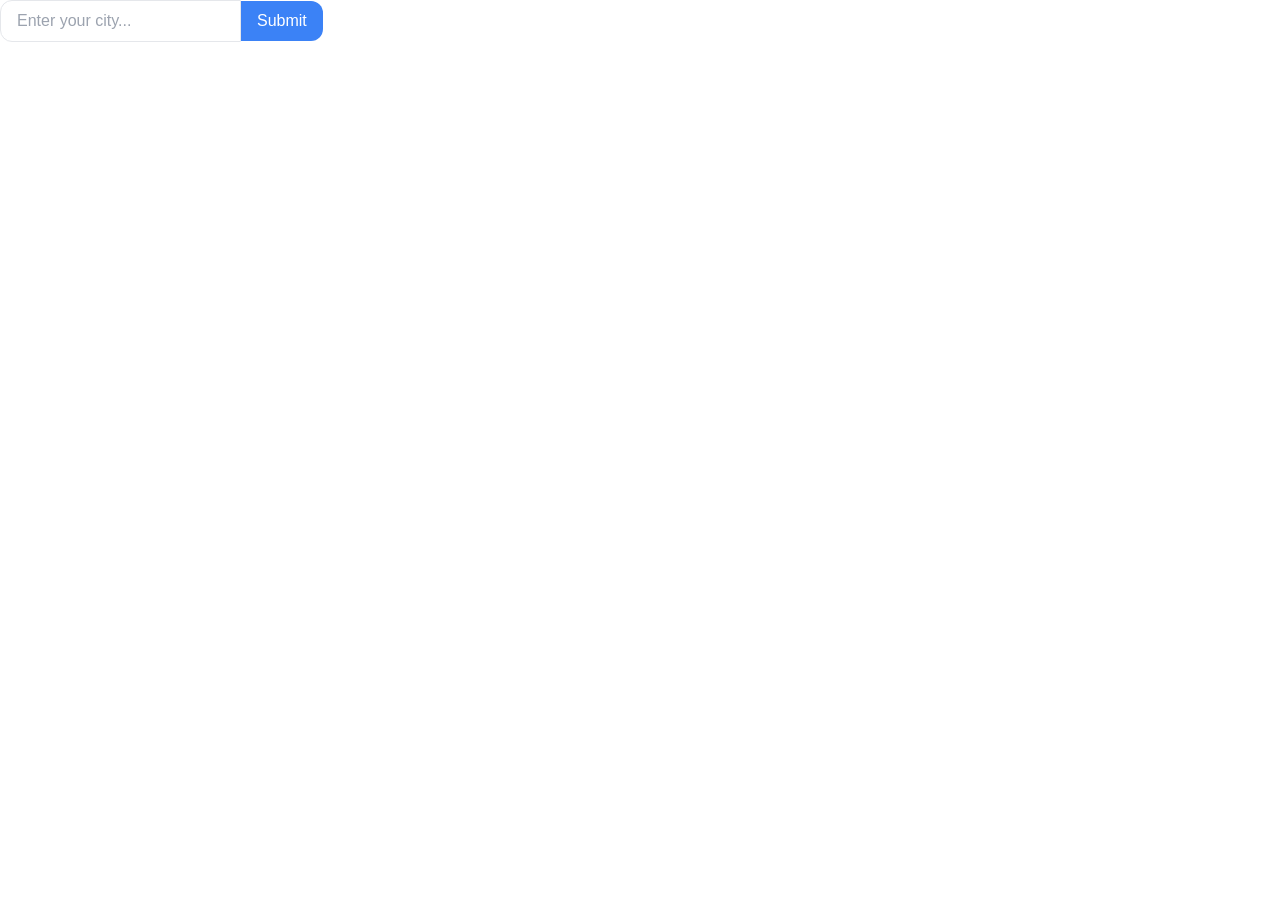
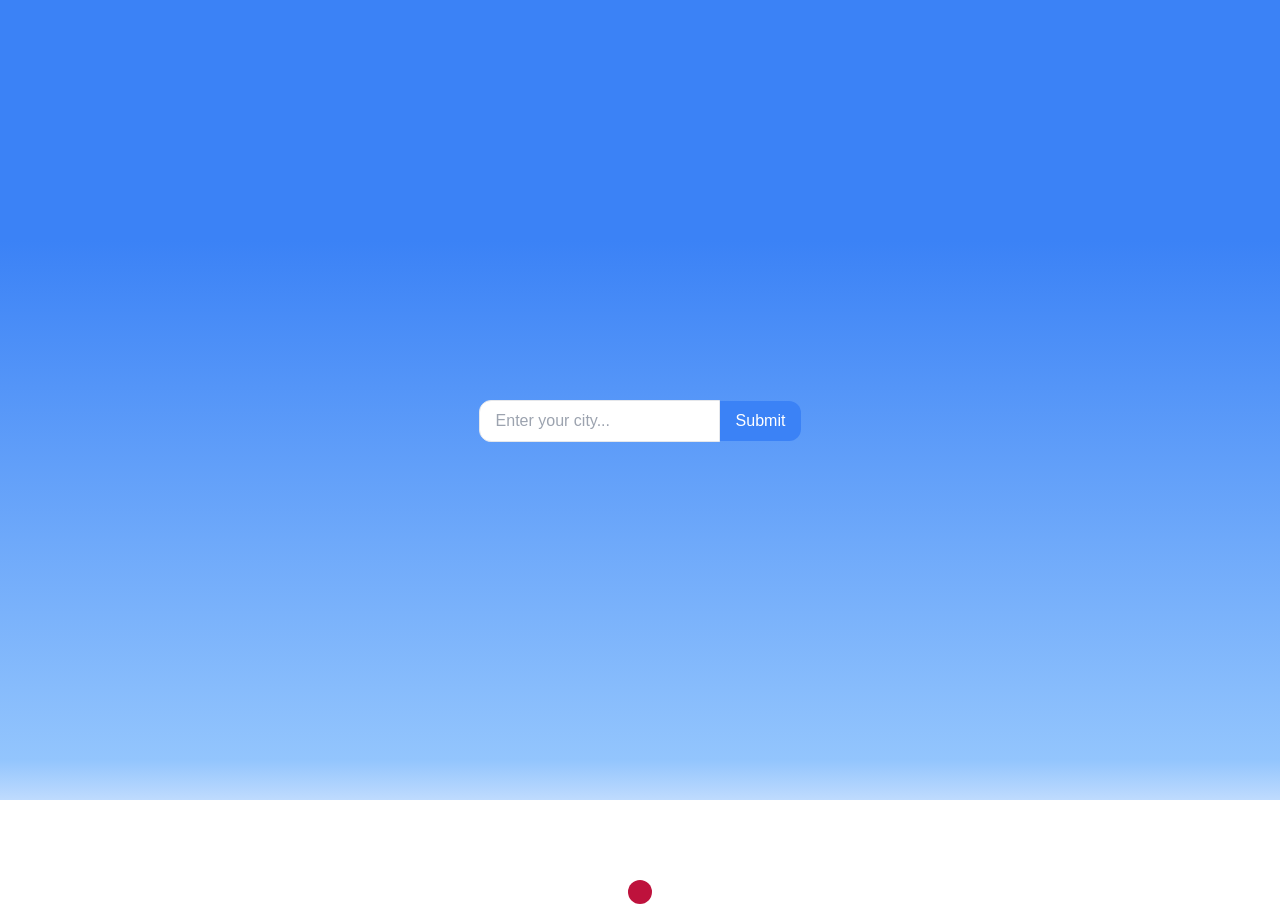
Before and after one commit to mccrosno/cumulus-js, a Next.js app in the folder cumulus/: page / in a window 1280 px wide. Before the commit the page ends 800 px from the top, so only its background shows below. Built offline with nearby package versions, Linux system fonts and the light colour scheme.

Commit message:
Updated design, added error handling

```diff
--- a/cumulus/app/api/weatherAPI.ts
+++ b/cumulus/app/api/weatherAPI.ts
@@ -11,6 +11,10 @@ export async function parseWeather(city : string, units : string = "imperial")
     if (response.status == 429)
     {
         throw new Error('Error: API limit exceeded!');
+    }
+    if (response.status == 404)
+    {
+        throw new Error('Error: City not found!');
     }
     // Other error
     else if (!response.ok)
--- a/cumulus/app/page.tsx
+++ b/cumulus/app/page.tsx
@@ -28,7 +28,8 @@ export default function WeatherDisplay() {
   {
     if (!city.trim())
     {
-      setError("Please enter a valid city name.");
+      setWeather(null); // Clear previous weather
+      setError("Error: Please enter a valid city name.");
       return;
     }
     try
@@ -39,8 +40,12 @@ export default function WeatherDisplay() {
     }
     catch (err)
     {
-      console.error("Error fetching weather: ", err);
-      setError("Failed to fetch weather data.");
+      setWeather(null); // Clear previous weather
+      if (err instanceof Error) {
+        setError(err.message);
+      } else {
+        setError("Error: An unknown error occurred.");
+      }
     }
   };
 
@@ -65,19 +70,30 @@ export default function WeatherDisplay() {
     </button>
   );
 
+  const bgColor = "bg-gradient-to-t from-blue-200 via-blue-300 via-5% to-blue-500 to-70%";
+
   return(
-    <>
-      { weather ?
-      (
-        <p>Weather!</p>
-      ):
-      (
-        <div>
+    <div className={`flex transition-colors justify-center items-center h-screen ${bgColor}`}>
+      <div className={`absolute transition-all duration-1000 ${weather ? 'top-2/3' : 'top-1/2'}`}>
           {citySearch}
           {submitButton}
-        </div>
-      )}
-    </>
+      </div>
+      <div className={`transition-all duration-1000 ${weather ? 'opacity-100' : 'opacity-0'}`}>
+        { weather &&
+          <div>
+            <h2>Weather in {weather.city.name}</h2>
+            <p>Temperature: {weather.list[0].main.temp}°F</p>
+          </div>
+        }
+      </div>
+      <div className={`absolute bg-rose-700 p-3 rounded-2xl transition-all duration-1000 ${error ? 'top-[90%]' : 'top-[110%]'}`}>
+        { error &&
+          <div>
+            <p className="text-white"> {error} </p>
+          </div>
+        }
+      </div>
+    </div>
   );
 
 };
```
